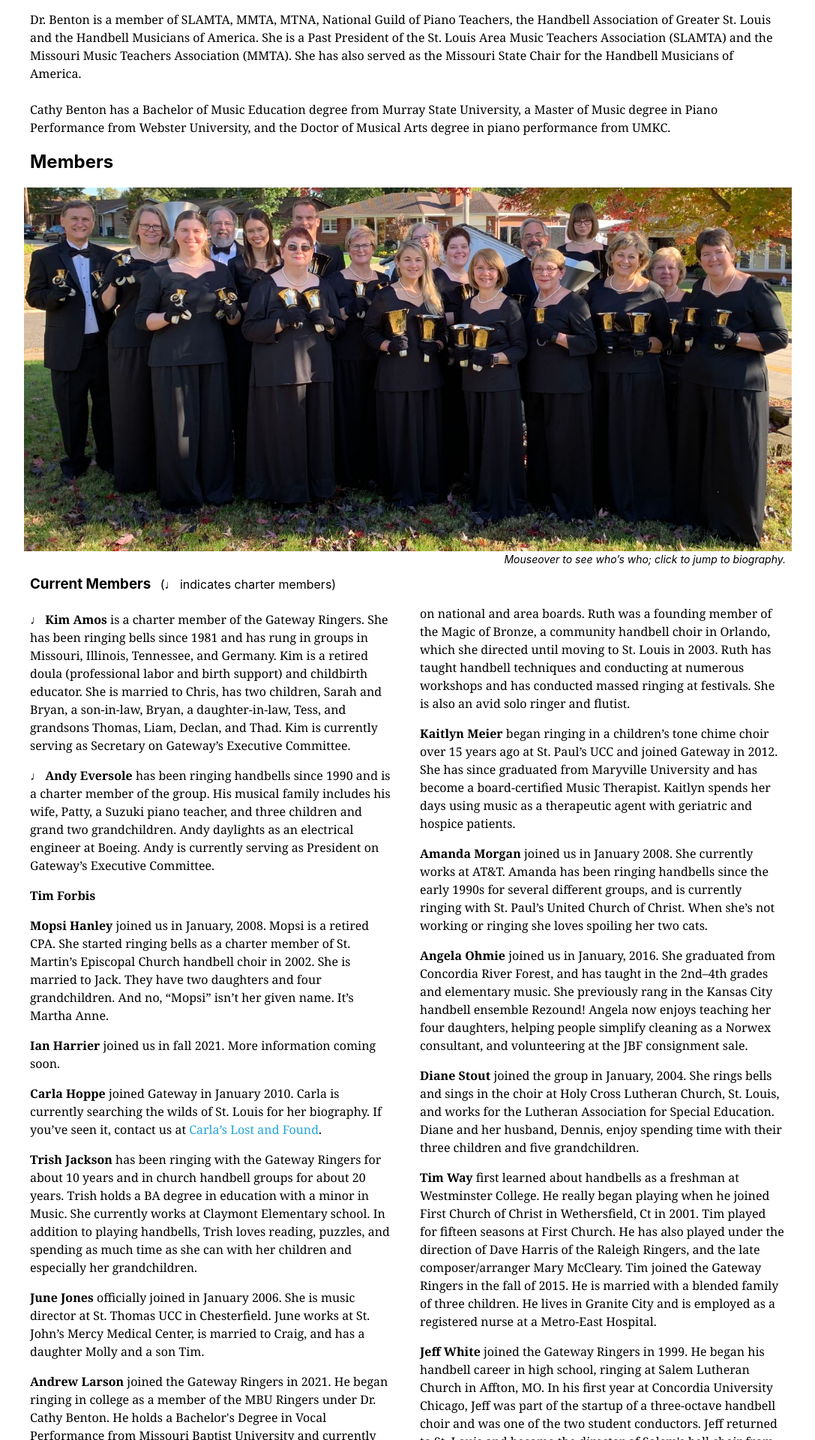
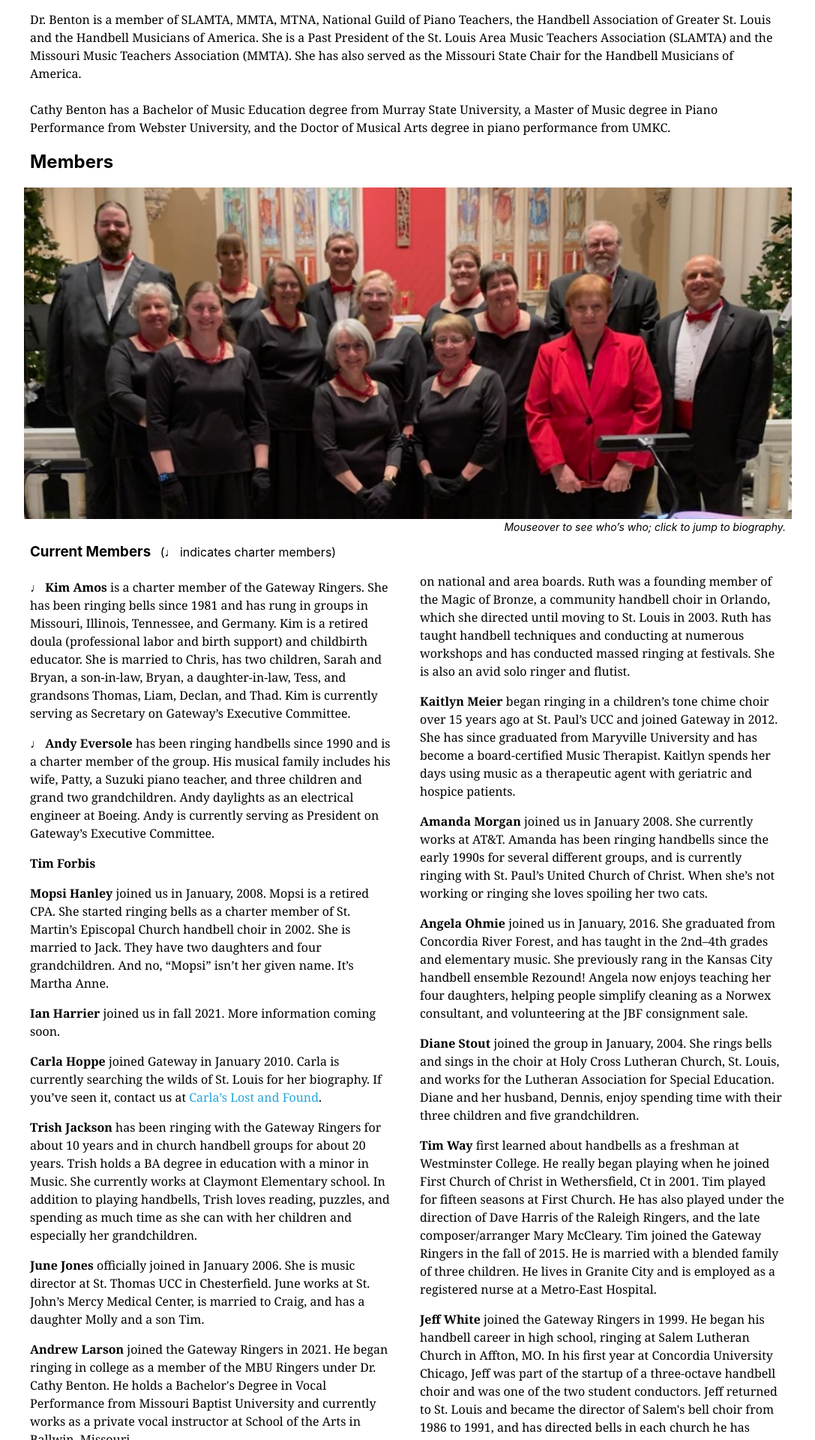
Before and after one commit to GatewayRingers/GatewayRingers.github.io, a Jekyll site: the page built from musicians.html, in a window 1280 px wide. Shown: the part 454-2374 px from the top of the page at 75% size, without its empty margins (96-1183 px from the left). Built offline with Jekyll 4.4.1, drawn with Linux system fonts in a browser that asks for light colours; nearby versions of some CDN libraries.

Commit message:
Update musicians.html

```diff
--- a/musicians.html
+++ b/musicians.html
@@ -15,7 +15,7 @@ title: Gateway Musicians
   from Webster University, and the Doctor of Musical Arts degree in piano performance from UMKC.</p>
 
 <h2 class="cb ph2">Members</h2>
-<img id="groupimgid" class="w-100" src="/images/2019_wide.jpg" alt="Gateway Ringers group photo" usemap="#groupmap">
+<img id="groupimgid" class="w-100" src="/images/2021_cropped.jpg" alt="Gateway Ringers group photo" usemap="#groupmap">
 <map name="groupmap" id="groupmapid">
 <area shape="rect" coords="70,23,145,105" href="#Andy" title="Andy Eversole">
 <area shape="rect" coords="212,38,289,113" href="#Kim" title="Kim Amos">
```
